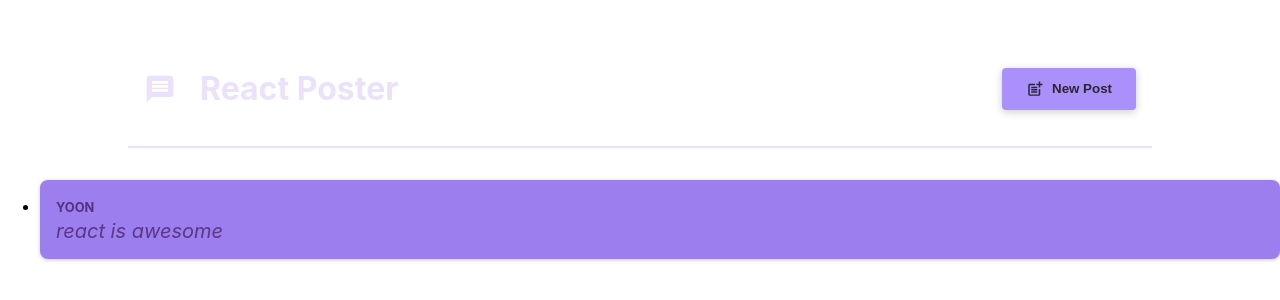
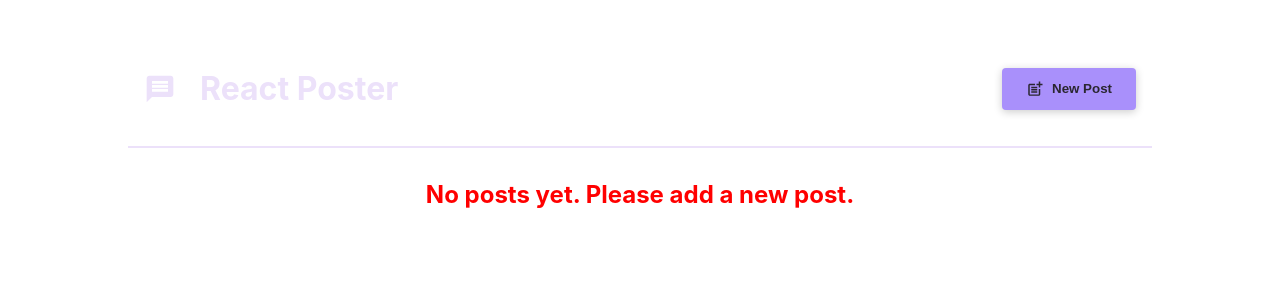
Before and after one commit to Ape07Park/reactStudy, a React (Create React App) app: page / in a window 1280 px wide. Shown: the top 300 px of the page. Built offline with nearby package versions, Linux system fonts and the light colour scheme.

Commit message:
리엑트 공부 중

```diff
--- a/src/components/NewPost.jsx
+++ b/src/components/NewPost.jsx
@@ -4,7 +4,7 @@
 // 웹사이트에는 상태라는 것이 있을 수 있는데 랜더링 된 후 그 상태를 조작할 수 있음
 // 상태를 바꿀려면 먼저 상태를 등록하고 이벤트 리스너를 만들어서 그 상태가 무엇인지 리엑트에 알려야함
 
-function NewPost({onCancel}) {
+function NewPost({onCancel, onAddPost}) {
 
   // // useState: 상태 변경 리엑트 훅. 첫 인자에는 처음에 랜더링 되었을 때의 값
   // const [enteredBody, setEnteredBody] = useState(''); // 값을 새롭게 할당할 필요가 없어서 const를 사용
@@ -35,6 +35,7 @@
             author: enteredName
         }
         console.log(postData);
+        onAddPost(postData);
         onCancel() // 함수를 값으로 받는 프로퍼티임 따라서 함수처럼 실행 O.  onCancel 프로퍼티에 값으로 들어온 함수가 실행됨. onCancel이 받는게 hideModalHandler
     }
 
--- a/src/components/PostsList.jsx
+++ b/src/components/PostsList.jsx
@@ -7,7 +7,16 @@
 function PostsList({isPosting, onStopPosting}) {
     // const [modalIsVisible, setModalIsVisible] = useState(true)
 
+    // 포스트 목록의 상태 관리
+    const [posts, setPosts] = useState([]);
 
+    // 배열에 추가하는 형태로해서 이전의 것이 사라지지 않도록 할 것임
+    function addPostHandler(postData) {
+        // 새 상태 정의 시 함수 넘길 것, setPosts 실행할 때마다 리엑트에 의해 자동 호출
+        // 이전 상태의 스냅샷을 가져오고 거기서 추가 이유는 다른 것들이 엮여 재대로 된 것을 못가져올 수도 있어서
+        setPosts((existingPosts) => [postData, ...existingPosts]);
+
+    }
 
     // function hideModalHandler() {
     //     setModalIsVisible(false);
@@ -43,21 +52,30 @@
 
             {/*modalIsVisible이 true일 때만 출력이 됨*/}
             {/* 값을 이리저리 여러 컴포넌트에 왔다갔다 하는 이유는 그 값을 원하는 컴포넌트에서 사용하기 위함*/}
-            {isPosting &&
+            {isPosting && (
                 <Modal onClose={onStopPosting}> {/*반환값 전달을 원하면 함수이름 () 로 쓰기 ex) hideModalHandler(). 함수전달이면 함수 이름만*/}
-                             <NewPost
-                                    onCancel={onStopPosting}
-                                />
-                            </Modal>
-            }
-
-
-            <ul className={classes.post}>
+                    <NewPost
+                        onCancel={onStopPosting} onAddPost={addPostHandler}
+                    />
+                </Modal>
+            )}
+            {posts.length > 0 && (
+                <ul className={classes.post}>
                     {/*App은 PostList를 부르고  PostList는*/}
                     {/*Post 컴포넌트로 auther,  body를 보낸다*/}
                     {/*Post 컴포넌트는 auther,  body를 props로 받아 각 위치에 넣는다*/}
-                    <Post auther="yoon" body="react is awesome"/>
+                    {/*모든 post 데이터를 Post로 변환*/}
+                    {/*원래 key에는 고유값을 넣어야 함 ex) ID 등 */}
+                    {posts.map((post) => <Post key={post.body} auther={post.author} body={post.body}/>)}
                 </ul>
+            )}
+
+
+            {posts.length === 0 && (<div style={{textAlign: "center", color: 'red'}}>
+
+                    <h2>No posts yet. Please add a new post.</h2>
+                </div>
+            )}
         </>
 
     );
```
